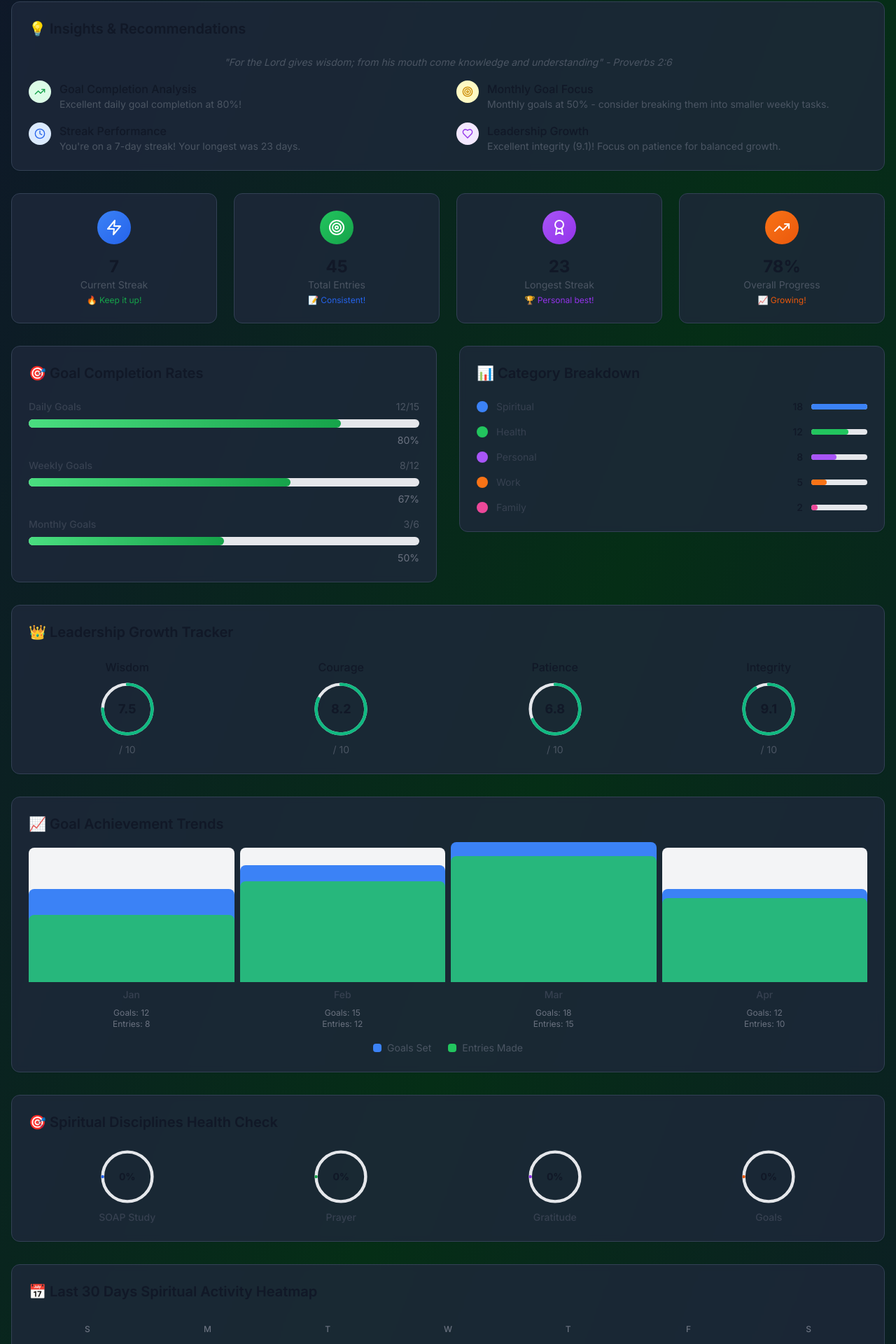
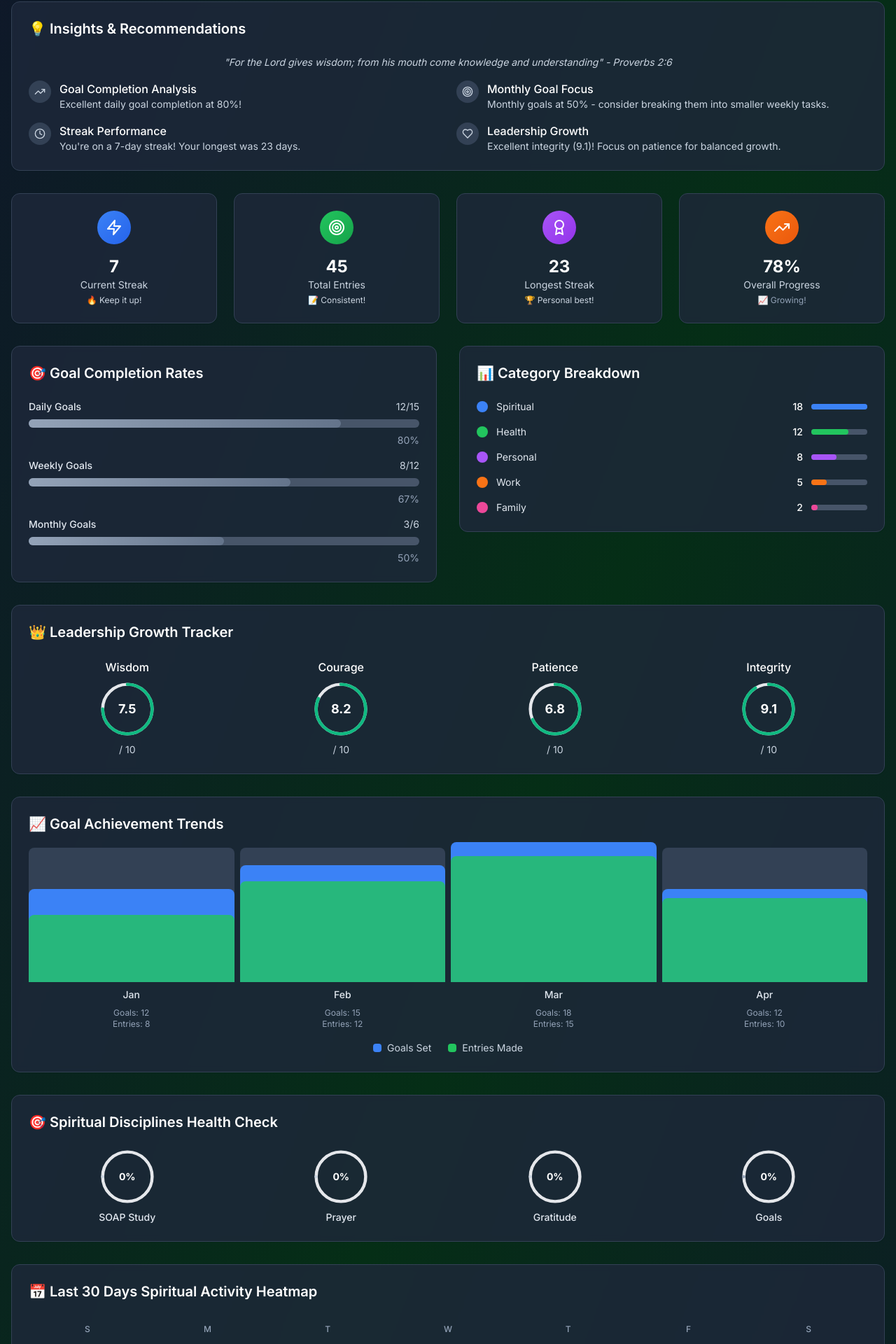
Before and after one commit to martyacryl/the-daily-david, a React (Vite) app in the folder daily-david-modern/: page /analytics in a window 1280 px wide. Shown: the part 211-2131 px from the top of the page at 70% size. Built offline with nearby package versions, Linux system fonts and the light colour scheme; the HTML template or start-up script is replaced by a standard one.

Commit message:
Fix analytics page theme: Update all text colors to slate theme for readability

```diff
--- a/daily-david-modern/src/components/dashboard/ProgressAnalytics.tsx
+++ b/daily-david-modern/src/components/dashboard/ProgressAnalytics.tsx
@@ -453,15 +453,15 @@ export function ProgressAnalytics() {
     return (
       <div className="space-y-8">
         <div className="text-center">
-          <h1 className="text-4xl font-bold text-gray-900 mb-4">Progress Analytics</h1>
-          <p className="text-xl text-gray-600">"But grow in the grace and knowledge of our Lord and Savior Jesus Christ" - 2 Peter 3:18</p>
+          <h1 className="text-4xl font-bold text-white mb-4">Progress Analytics</h1>
+          <p className="text-xl text-slate-300">"But grow in the grace and knowledge of our Lord and Savior Jesus Christ" - 2 Peter 3:18</p>
         </div>
         <div className="grid grid-cols-1 md:grid-cols-2 lg:grid-cols-4 gap-6">
           {[1, 2, 3, 4].map((i) => (
             <Card key={i} className="p-6 animate-pulse">
-              <div className="w-12 h-12 bg-gray-200 rounded-full mx-auto mb-4"></div>
-              <div className="h-8 bg-gray-200 rounded mb-2"></div>
-              <div className="h-4 bg-gray-200 rounded"></div>
+              <div className="w-12 h-12 bg-slate-600 rounded-full mx-auto mb-4"></div>
+              <div className="h-8 bg-slate-600 rounded mb-2"></div>
+              <div className="h-4 bg-slate-600 rounded"></div>
             </Card>
           ))}
         </div>
@@ -477,8 +477,8 @@ export function ProgressAnalytics() {
         animate={{ opacity: 1, y: 0 }}
         className="text-center"
       >
-        <h1 className="text-4xl font-bold text-gray-900 mb-4">Progress Analytics</h1>
-        <p className="text-xl text-gray-600">"But grow in the grace and knowledge of our Lord and Savior Jesus Christ" - 2 Peter 3:18</p>
+        <h1 className="text-4xl font-bold text-white mb-4">Progress Analytics</h1>
+        <p className="text-xl text-slate-300">"But grow in the grace and knowledge of our Lord and Savior Jesus Christ" - 2 Peter 3:18</p>
       </motion.div>
 
       {/* Insights & Recommendations */}
@@ -489,21 +489,21 @@ export function ProgressAnalytics() {
         className="mb-8"
       >
         <Card className="p-6">
-          <h3 className="text-xl font-semibold text-gray-900 mb-6 flex items-center gap-2">
+          <h3 className="text-xl font-semibold text-white mb-6 flex items-center gap-2">
             💡 Insights & Recommendations
           </h3>
-          <p className="text-sm text-gray-600 mb-4 text-center italic">
+          <p className="text-sm text-slate-300 mb-4 text-center italic">
             "For the Lord gives wisdom; from his mouth come knowledge and understanding" - Proverbs 2:6
           </p>
           <div className="grid grid-cols-1 md:grid-cols-2 gap-6">
             <div className="space-y-4">
               <div className="flex items-start space-x-3">
-                <div className="w-8 h-8 bg-green-100 rounded-full flex items-center justify-center flex-shrink-0">
-                  <TrendingUp className="w-4 h-4 text-green-600" />
+                <div className="w-8 h-8 bg-slate-700 rounded-full flex items-center justify-center flex-shrink-0">
+                  <TrendingUp className="w-4 h-4 text-slate-300" />
                 </div>
                 <div>
-                  <h4 className="font-medium text-gray-900">Goal Completion Analysis</h4>
-                  <p className="text-sm text-gray-600">
+                  <h4 className="font-medium text-white">Goal Completion Analysis</h4>
+                  <p className="text-sm text-slate-300">
                     {data.goalCompletion.daily.percentage > 70
                       ? `Excellent daily goal completion at ${data.goalCompletion.daily.percentage}%!`
                       : `Daily goals at ${data.goalCompletion.daily.percentage}% - room for improvement.`
@@ -512,12 +512,12 @@ export function ProgressAnalytics() {
                 </div>
               </div>
               <div className="flex items-start space-x-3">
-                <div className="w-8 h-8 bg-blue-100 rounded-full flex items-center justify-center flex-shrink-0">
-                  <Clock className="w-4 h-4 text-blue-600" />
+                <div className="w-8 h-8 bg-slate-700 rounded-full flex items-center justify-center flex-shrink-0">
+                  <Clock className="w-4 h-4 text-slate-300" />
                 </div>
                 <div>
-                  <h4 className="font-medium text-gray-900">Streak Performance</h4>
-                  <p className="text-sm text-gray-600">
+                  <h4 className="font-medium text-white">Streak Performance</h4>
+                  <p className="text-sm text-slate-300">
                     {data.currentStreak > 0
                       ? `You're on a ${data.currentStreak}-day streak! Your longest was ${data.longestStreak} days.`
                       : `Start a new streak today! Your longest was ${data.longestStreak} days.`
@@ -528,12 +528,12 @@ export function ProgressAnalytics() {
             </div>
             <div className="space-y-4">
               <div className="flex items-start space-x-3">
-                <div className="w-8 h-8 bg-yellow-100 rounded-full flex items-center justify-center flex-shrink-0">
-                  <Target className="w-4 h-4 text-yellow-600" />
+                <div className="w-8 h-8 bg-slate-700 rounded-full flex items-center justify-center flex-shrink-0">
+                  <Target className="w-4 h-4 text-slate-300" />
                 </div>
                 <div>
-                  <h4 className="font-medium text-gray-900">Monthly Goal Focus</h4>
-                  <p className="text-sm text-gray-600">
+                  <h4 className="font-medium text-white">Monthly Goal Focus</h4>
+                  <p className="text-sm text-slate-300">
                     {data.goalCompletion.monthly.percentage > 60
                       ? `Great monthly goal completion at ${data.goalCompletion.monthly.percentage}%!`
                       : `Monthly goals at ${data.goalCompletion.monthly.percentage}% - consider breaking them into smaller weekly tasks.`
@@ -542,12 +542,12 @@ export function ProgressAnalytics() {
                 </div>
               </div>
               <div className="flex items-start space-x-3">
-                <div className="w-8 h-8 bg-purple-100 rounded-full flex items-center justify-center flex-shrink-0">
-                  <Heart className="w-4 h-4 text-purple-600" />
+                <div className="w-8 h-8 bg-slate-700 rounded-full flex items-center justify-center flex-shrink-0">
+                  <Heart className="w-4 h-4 text-slate-300" />
                 </div>
                 <div>
-                  <h4 className="font-medium text-gray-900">Leadership Growth</h4>
-                  <p className="text-sm text-gray-600">
+                  <h4 className="font-medium text-white">Leadership Growth</h4>
+                  <p className="text-sm text-slate-300">
                     {data.leadershipScores.integrity > 8
                       ? `Excellent integrity (${data.leadershipScores.integrity})! Focus on ${Object.entries(data.leadershipScores).reduce((lowest, [trait, score]) => score < data.leadershipScores[lowest as keyof typeof data.leadershipScores] ? trait : lowest, 'wisdom')} for balanced growth.`
                       : `Keep working on all leadership traits. Current average: ${((data.leadershipScores.wisdom + data.leadershipScores.courage + data.leadershipScores.patience + data.leadershipScores.integrity) / 4).toFixed(1)}/10`
@@ -571,9 +571,9 @@ export function ProgressAnalytics() {
             <div className="w-12 h-12 bg-gradient-to-br from-blue-500 to-blue-600 rounded-full flex items-center justify-center mx-auto mb-4">
               <Zap className="w-6 h-6 text-white" />
             </div>
-            <h3 className="text-2xl font-bold text-gray-900">{data.currentStreak}</h3>
-            <p className="text-sm text-gray-600">Current Streak</p>
-            <p className="text-xs text-green-600 mt-1">🔥 Keep it up!</p>
+            <h3 className="text-2xl font-bold text-white">{data.currentStreak}</h3>
+            <p className="text-sm text-slate-300">Current Streak</p>
+            <p className="text-xs text-slate-300 mt-1">🔥 Keep it up!</p>
           </Card>
         </motion.div>
 
@@ -586,9 +586,9 @@ export function ProgressAnalytics() {
             <div className="w-12 h-12 bg-gradient-to-br from-green-500 to-green-600 rounded-full flex items-center justify-center mx-auto mb-4">
               <Target className="w-6 h-6 text-white" />
             </div>
-            <h3 className="text-2xl font-bold text-gray-900">{data.totalEntries}</h3>
-            <p className="text-sm text-gray-600">Total Entries</p>
-            <p className="text-xs text-blue-600 mt-1">📝 Consistent!</p>
+            <h3 className="text-2xl font-bold text-white">{data.totalEntries}</h3>
+            <p className="text-sm text-slate-300">Total Entries</p>
+            <p className="text-xs text-slate-300 mt-1">📝 Consistent!</p>
           </Card>
         </motion.div>
 
@@ -601,9 +601,9 @@ export function ProgressAnalytics() {
             <div className="w-12 h-12 bg-gradient-to-br from-purple-500 to-purple-600 rounded-full flex items-center justify-center mx-auto mb-4">
               <Award className="w-6 h-6 text-white" />
             </div>
-            <h3 className="text-2xl font-bold text-gray-900">{data.longestStreak}</h3>
-            <p className="text-sm text-gray-600">Longest Streak</p>
-            <p className="text-xs text-purple-600 mt-1">🏆 Personal best!</p>
+            <h3 className="text-2xl font-bold text-white">{data.longestStreak}</h3>
+            <p className="text-sm text-slate-300">Longest Streak</p>
+            <p className="text-xs text-slate-300 mt-1">🏆 Personal best!</p>
           </Card>
         </motion.div>
 
@@ -616,9 +616,9 @@ export function ProgressAnalytics() {
             <div className="w-12 h-12 bg-gradient-to-br from-orange-500 to-orange-600 rounded-full flex items-center justify-center mx-auto mb-4">
               <TrendingUp className="w-6 h-6 text-white" />
             </div>
-            <h3 className="text-2xl font-bold text-gray-900">{data.completionRate}%</h3>
-            <p className="text-sm text-gray-600">Overall Progress</p>
-            <p className="text-xs text-orange-600 mt-1">📈 Growing!</p>
+            <h3 className="text-2xl font-bold text-white">{data.completionRate}%</h3>
+            <p className="text-sm text-slate-300">Overall Progress</p>
+            <p className="text-xs text-slate-400 mt-1">📈 Growing!</p>
           </Card>
         </motion.div>
       </div>
@@ -631,23 +631,23 @@ export function ProgressAnalytics() {
           transition={{ delay: 0.5 }}
         >
           <Card className="p-6">
-            <h3 className="text-xl font-semibold text-gray-900 mb-6 flex items-center gap-2">
+            <h3 className="text-xl font-semibold text-white mb-6 flex items-center gap-2">
               🎯 Goal Completion Rates
             </h3>
             <div className="space-y-4">
               {Object.entries(data.goalCompletion).map(([type, goalData]) => (
                 <div key={type} className="space-y-2">
                   <div className="flex justify-between text-sm">
-                    <span className="font-medium text-gray-700 capitalize">{type} Goals</span>
-                    <span className="text-gray-600">{goalData.completed}/{goalData.total}</span>
+                    <span className="font-medium text-slate-200 capitalize">{type} Goals</span>
+                    <span className="text-slate-300">{goalData.completed}/{goalData.total}</span>
                   </div>
-                  <div className="w-full bg-gray-200 rounded-full h-3">
+                  <div className="w-full bg-slate-600 rounded-full h-3">
                     <div
-                      className="bg-gradient-to-r from-green-400 to-green-600 h-3 rounded-full transition-all duration-500"
+                      className="bg-gradient-to-r from-slate-400 to-slate-500 h-3 rounded-full transition-all duration-500"
                       style={{ width: `${goalData.percentage}%` }}
                     ></div>
                   </div>
-                  <div className="text-right text-sm text-gray-500">{goalData.percentage}%</div>
+                  <div className="text-right text-sm text-slate-400">{goalData.percentage}%</div>
                 </div>
               ))}
             </div>
@@ -660,16 +660,16 @@ export function ProgressAnalytics() {
           transition={{ delay: 0.6 }}
         >
           <Card className="p-6">
-            <h3 className="text-xl font-semibold text-gray-900 mb-6 flex items-center gap-2">
+            <h3 className="text-xl font-semibold text-white mb-6 flex items-center gap-2">
               📊 Category Breakdown
             </h3>
             <div className="space-y-4">
               {data.categoryBreakdown.map((category) => (
                 <div key={category.category} className="flex items-center space-x-3">
                   <div className={`w-4 h-4 rounded-full ${category.color}`}></div>
-                  <span className="flex-1 text-sm text-gray-700">{category.category}</span>
-                  <span className="text-sm font-medium text-gray-900">{category.count}</span>
-                  <div className="w-20 bg-gray-200 rounded-full h-2">
+                  <span className="flex-1 text-sm text-slate-200">{category.category}</span>
+                  <span className="text-sm font-medium text-white">{category.count}</span>
+                  <div className="w-20 bg-slate-600 rounded-full h-2">
                     <div
                       className={`${category.color} h-2 rounded-full transition-all duration-500`}
                       style={{ width: `${(category.count / Math.max(...data.categoryBreakdown.map(c => c.count))) * 100}%` }}
@@ -689,13 +689,13 @@ export function ProgressAnalytics() {
         transition={{ delay: 0.7 }}
       >
         <Card className="p-6">
-          <h3 className="text-xl font-semibold text-gray-900 mb-6 flex items-center gap-2">
+          <h3 className="text-xl font-semibold text-white mb-6 flex items-center gap-2">
             👑 Leadership Growth Tracker
           </h3>
           <div className="grid grid-cols-1 md:grid-cols-2 lg:grid-cols-4 gap-6">
             {Object.entries(data.leadershipScores).map(([trait, score]) => (
               <div key={trait} className="text-center">
-                <h4 className="font-medium text-gray-900 capitalize mb-2">{trait}</h4>
+                <h4 className="font-medium text-white capitalize mb-2">{trait}</h4>
                 <div className="relative">
                   <svg className="w-20 h-20 mx-auto" viewBox="0 0 36 36">
                     <path
@@ -718,10 +718,10 @@ export function ProgressAnalytics() {
                     />
                   </svg>
                   <div className="absolute inset-0 flex items-center justify-center">
-                    <span className="text-lg font-bold text-gray-900">{score}</span>
+                    <span className="text-lg font-bold text-white">{score}</span>
                   </div>
                 </div>
-                <p className="text-sm text-gray-600 mt-2">/ 10</p>
+                <p className="text-sm text-slate-300 mt-2">/ 10</p>
               </div>
             ))}
           </div>
@@ -737,7 +737,7 @@ export function ProgressAnalytics() {
       >
         {/* Section 1: Goal Achievement Trends */}
         <Card className="p-6">
-          <h3 className="text-xl font-semibold text-gray-900 mb-6 flex items-center gap-2">
+          <h3 className="text-xl font-semibold text-white mb-6 flex items-center gap-2">
             📈 Goal Achievement Trends
           </h3>
           <div className="h-64 flex items-end space-x-2">
@@ -747,7 +747,7 @@ export function ProgressAnalytics() {
 
               return (
                 <div key={month.month} className="flex-1 flex flex-col items-center space-y-2">
-                  <div className="w-full bg-gray-100 rounded-t-lg relative h-48">
+                  <div className="w-full bg-slate-700 rounded-t-lg relative h-48">
                     {/* Daily Goals Bar */}
                     <div
                       className="absolute bottom-0 w-full bg-blue-500 rounded-t-lg transition-all duration-500"
@@ -759,8 +759,8 @@ export function ProgressAnalytics() {
                       style={{ height: `${(month.entries / maxEntries) * 180}px` }}
                     ></div>
                   </div>
-                  <span className="text-sm font-medium text-gray-700">{month.month}</span>
-                  <div className="text-xs text-gray-500 text-center">
+                  <span className="text-sm font-medium text-slate-200">{month.month}</span>
+                  <div className="text-xs text-slate-400 text-center">
                     <div>Goals: {month.goals}</div>
                     <div>Entries: {month.entries}</div>
                   </div>
@@ -768,7 +768,7 @@ export function ProgressAnalytics() {
               )
             })}
           </div>
-          <div className="flex justify-center space-x-6 mt-4 text-sm text-gray-600">
+          <div className="flex justify-center space-x-6 mt-4 text-sm text-slate-300">
             <div className="flex items-center space-x-2">
               <div className="w-3 h-3 bg-blue-500 rounded"></div>
               <span>Goals Set</span>
@@ -782,7 +782,7 @@ export function ProgressAnalytics() {
 
         {/* Section 2: Spiritual Disciplines Progress Rings */}
         <Card className="p-6">
-          <h3 className="text-xl font-semibold text-gray-900 mb-6 flex items-center gap-2">
+          <h3 className="text-xl font-semibold text-white mb-6 flex items-center gap-2">
             🎯 Spiritual Disciplines Health Check
           </h3>
           <div className="grid grid-cols-2 md:grid-cols-4 gap-6">
@@ -794,10 +794,10 @@ export function ProgressAnalytics() {
               const goalsPercentage = calculateDisciplinePercentage(entries, 'goals')
 
               return [
-                { name: 'SOAP Study', value: soapPercentage, color: 'text-blue-600' },
-                { name: 'Prayer', value: prayerPercentage, color: 'text-green-600' },
-                { name: 'Gratitude', value: gratitudePercentage, color: 'text-purple-600' },
-                { name: 'Goals', value: goalsPercentage, color: 'text-orange-600' }
+                { name: 'SOAP Study', value: soapPercentage, color: 'text-slate-300' },
+                { name: 'Prayer', value: prayerPercentage, color: 'text-slate-300' },
+                { name: 'Gratitude', value: gratitudePercentage, color: 'text-slate-300' },
+                { name: 'Goals', value: goalsPercentage, color: 'text-slate-400' }
               ].map((discipline) => (
                 <div key={discipline.name} className="text-center">
                   <div className="relative w-20 h-20 mx-auto mb-2">
@@ -819,10 +819,10 @@ export function ProgressAnalytics() {
                       />
                     </svg>
                     <div className="absolute inset-0 flex items-center justify-center">
-                      <span className="text-sm font-bold text-gray-900">{discipline.value}%</span>
+                      <span className="text-sm font-bold text-white">{discipline.value}%</span>
                     </div>
                   </div>
-                  <p className="text-sm font-medium text-gray-700">{discipline.name}</p>
+                  <p className="text-sm font-medium text-slate-200">{discipline.name}</p>
                 </div>
               ))
             })()}
@@ -831,13 +831,13 @@ export function ProgressAnalytics() {
 
         {/* Section 3: Habit Consistency Heatmap */}
         <Card className="p-6">
-          <h3 className="text-xl font-semibold text-gray-900 mb-6 flex items-center gap-2">
+          <h3 className="text-xl font-semibold text-white mb-6 flex items-center gap-2">
             📅 Last 30 Days Spiritual Activity Heatmap
           </h3>
           <div className="space-y-4">
             <div className="grid grid-cols-7 gap-1 text-xs">
               {['S', 'M', 'T', 'W', 'T', 'F', 'S'].map((day) => (
-                <div key={day} className="text-center text-gray-500 font-medium p-2">
+                <div key={day} className="text-center text-slate-400 font-medium p-2">
                   {day}
                 </div>
               ))}
@@ -852,8 +852,8 @@ export function ProgressAnalytics() {
                         ? 'bg-green-600 text-white'
                         : day.intensity === 'medium'
                         ? 'bg-green-400 text-white'
-                        : 'bg-green-200 text-gray-700'
-                      : 'bg-gray-100 text-gray-400'
+                        : 'bg-slate-500 text-white'
+                      : 'bg-slate-700 text-gray-400'
                   }`}
                   title={day.tooltip}
                 >
@@ -861,11 +861,11 @@ export function ProgressAnalytics() {
                 </div>
               ))}
             </div>
-            <div className="flex justify-between text-xs text-gray-500">
+            <div className="flex justify-between text-xs text-slate-400">
               <span>Less</span>
               <div className="flex space-x-1">
-                <div className="w-3 h-3 bg-gray-100 rounded-sm"></div>
-                <div className="w-3 h-3 bg-green-200 rounded-sm"></div>
+                <div className="w-3 h-3 bg-slate-700 rounded-sm"></div>
+                <div className="w-3 h-3 bg-slate-500 rounded-sm"></div>
                 <div className="w-3 h-3 bg-green-400 rounded-sm"></div>
                 <div className="w-3 h-3 bg-green-600 rounded-sm"></div>
               </div>
@@ -876,13 +876,13 @@ export function ProgressAnalytics() {
 
         {/* Section 4: Leadership Growth Tracker */}
         <Card className="p-6">
-          <h3 className="text-xl font-semibold text-gray-900 mb-6 flex items-center gap-2">
+          <h3 className="text-xl font-semibold text-white mb-6 flex items-center gap-2">
             👑 Leadership Growth Tracker
           </h3>
           <div className="grid grid-cols-1 md:grid-cols-2 lg:grid-cols-4 gap-6">
             {Object.entries(data.leadershipScores).map(([trait, score]) => (
               <div key={trait} className="text-center">
-                <h4 className="font-medium text-gray-900 capitalize mb-2">{trait}</h4>
+                <h4 className="font-medium text-white capitalize mb-2">{trait}</h4>
                 <div className="relative">
                   <svg className="w-20 h-20 mx-auto" viewBox="0 0 36 36">
                     <path
@@ -905,12 +905,12 @@ export function ProgressAnalytics() {
                     />
                   </svg>
                   <div className="absolute inset-0 flex items-center justify-center">
-                    <span className="text-lg font-bold text-gray-900">{score}</span>
+                    <span className="text-lg font-bold text-white">{score}</span>
                   </div>
                 </div>
-                <p className="text-sm text-gray-600 mt-2">/ 10</p>
+                <p className="text-sm text-slate-300 mt-2">/ 10</p>
                 <div className="mt-2">
-                  <span className="text-xs text-green-600">↗ +0.2</span>
+                  <span className="text-xs text-slate-300">↗ +0.2</span>
                 </div>
               </div>
             ))}
```
